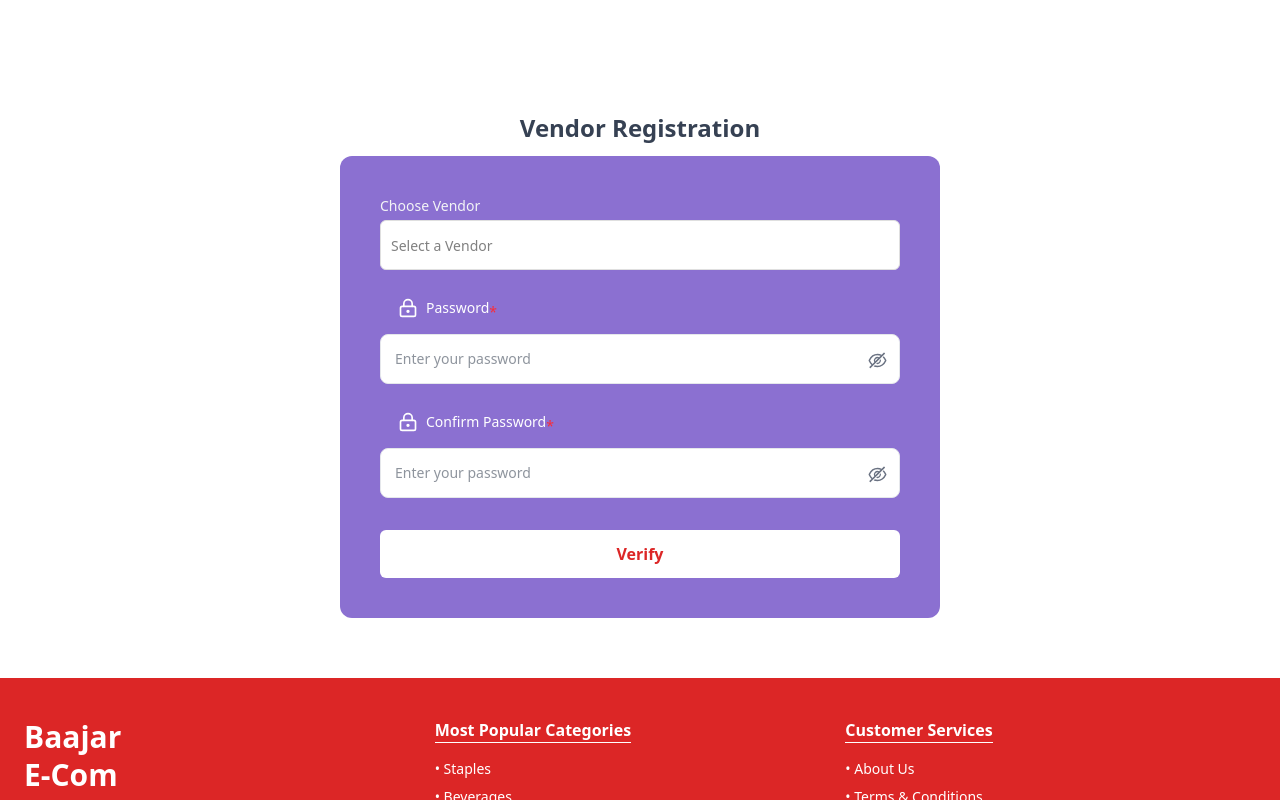
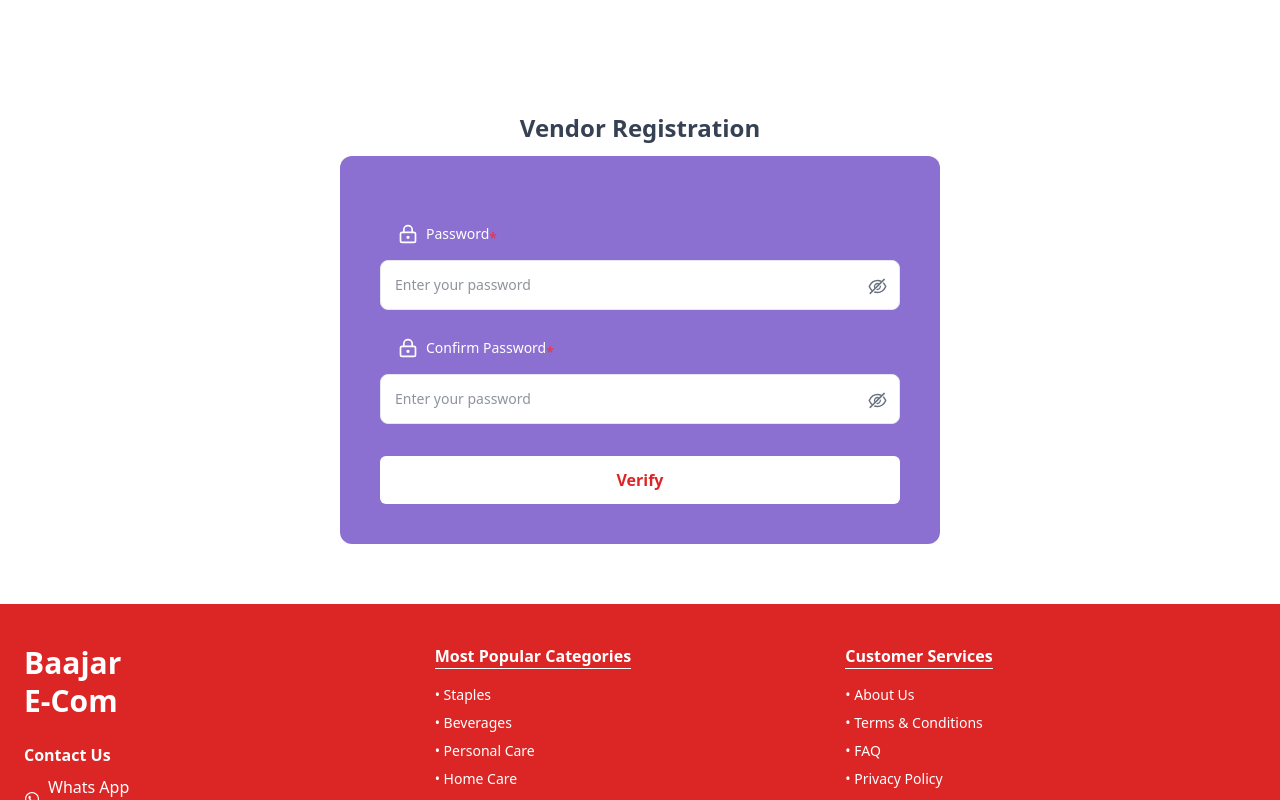
Before and after one commit to Bokhtiar/vendor.baajar.net, a React (Vite) app: page /setpassword in a window 1280 px wide. Shown: the top 800 px of the page. Built offline with nearby package versions, Linux system fonts and the light colour scheme.

Commit message:
pass setup

```diff
--- a/src/pages/auth/passwordSetup.jsx
+++ b/src/pages/auth/passwordSetup.jsx
@@ -59,7 +59,7 @@ const PasswordSetup = () => {
     setLoading(true);
     const formData = new FormData();
 
-    formData.append("vendor_id", id);
+    formData.append("phone_number", id);
     formData.append("password", data.password);
     formData.append("password_confirmation", data.password_confirmation);
 
@@ -86,22 +86,7 @@ const PasswordSetup = () => {
             onSubmit={handleSubmit(onSubmit)}
             className="space-y-4 text-white"
           >
-            <div className="mb-4">
-              <SingleSelect
-                name="singleSelect"
-                control={control}
-                // options={categories}
-                // rules={{ required: "Category selection is required" }}
-                onSelected={(selected) =>
-                  setValue("vendor_id", selected?.vendor_id)
-                }
-                placeholder="Select a Vendor "
-                error={errors.singleSelect?.message}
-                label="Choose Vendor "
-                isClearable={true}
-                // error={errors} // Pass an error message if validation fails
-              />
-            </div>
+
             {/* Phone */}
             <div className="relative mt-5">
               <PassworInput
--- a/src/pages/auth/register.jsx
+++ b/src/pages/auth/register.jsx
@@ -36,9 +36,9 @@ const Register = () => {
     try {
       const response = await publicRequest.post("vendor/register", formData);
       console.log("response",response)
-      const userId = response?.data?.data?.id;
+
       Toastify.Success("Registration successful!");
-      navigate(`/verify-otp?id=${userId}`);
+      navigate(`/verify-otp?id=${response?.data?.data?.phone_number}`);
     } catch (error) {
       Toastify.Error("Registration failed",error);
     } finally {
--- a/src/pages/auth/verifyOtp.jsx
+++ b/src/pages/auth/verifyOtp.jsx
@@ -27,7 +27,7 @@ const VerifyOtp = () => {
     setLoading(true);
     const formData = new FormData();
 
-    formData.append("phone", data.phone_number);
+    formData.append("phone", id);
     formData.append("code", data.code);
 
     try {
@@ -55,17 +55,7 @@ const VerifyOtp = () => {
             className="space-y-4 text-white"
           >
             {/* Phone */}
-            <TextInput
-              name="phone_number"
-              className="rounded-lg"
-              control={control}
-              type="text"
-              label="Phone Number"
-              placeholder="Enter phone number"
-              rules={{ required: "Phone number is required" }}
-              trigger={trigger}
-              error={errors?.phone_number?.message}
-            />
+
 
             {/* Company Name */}
             <TextInput
```
